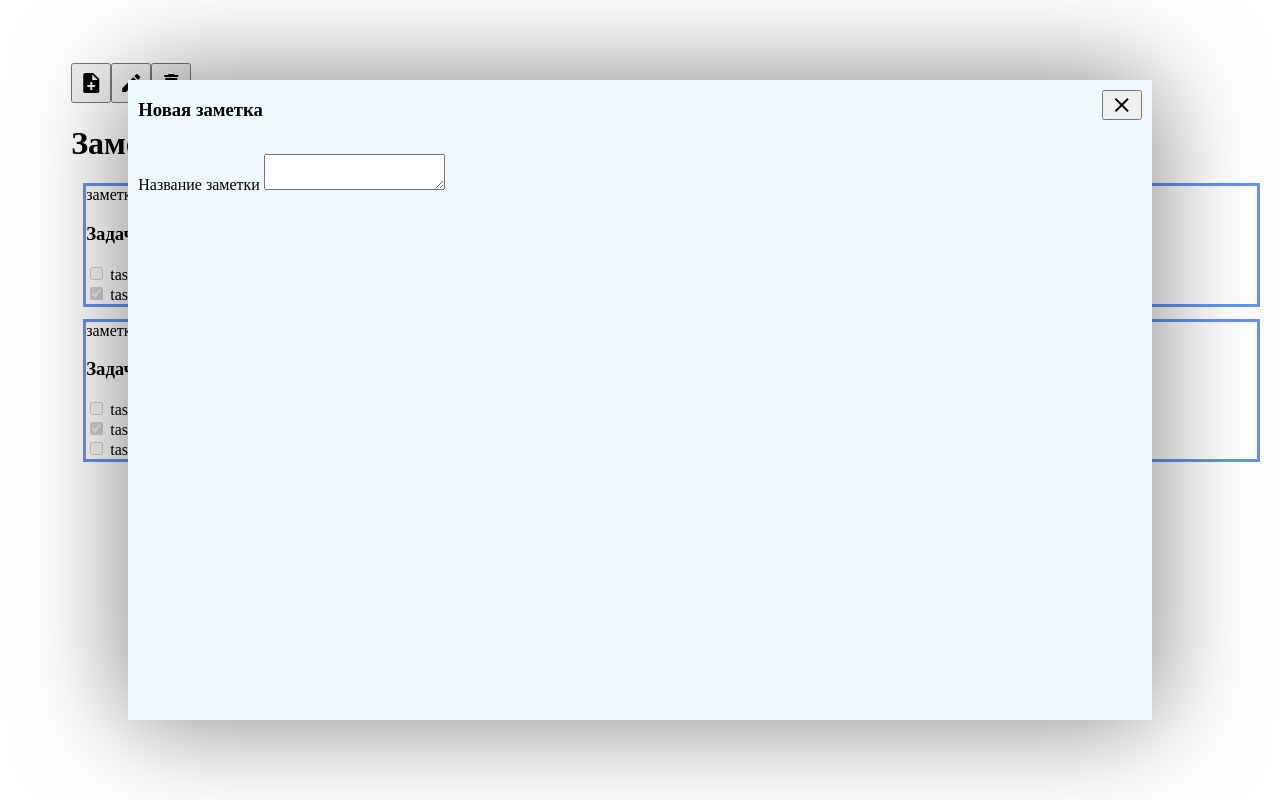
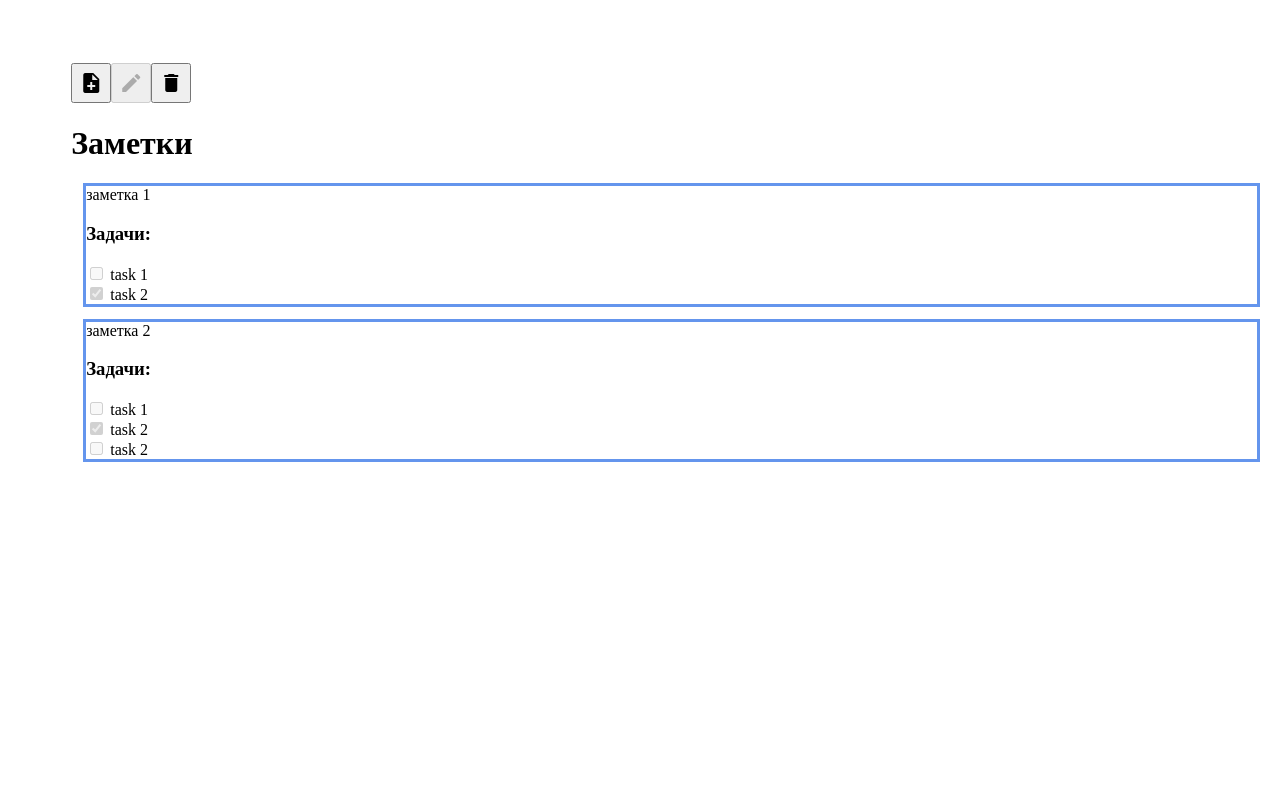
Before and after one commit to tamazyanarsen/vue-test, a Vue app: page / in a window 1280 px wide. Built offline with nearby package versions, Linux system fonts and the light colour scheme.

Commit message:
переписал компонент для отображения списка заметок через компонент List

```diff
--- a/src/components/Notes.vue
+++ b/src/components/Notes.vue
@@ -1,42 +1,58 @@
 <template>
     <div>
         <div class="main-actions">
-            <button class="material-icons">note_add</button>
-            <button class="material-icons">edit</button>
-            <button class="material-icons">delete</button>
+            <button class="material-icons"
+                    @click="editNote(null)">note_add
+            </button>
+            <button class="material-icons"
+                    :disabled="!selectedNoteId"
+                    @click="editNote(selectedNoteId)">edit
+            </button>
+            <button class="material-icons"
+                    @click="deleteNote">delete
+            </button>
         </div>
         <h1>Заметки</h1>
-        <div v-for="note in notes"
-             :key="note.id"
-             class="note"
-             :class="{'note-selected': note.id === selectedNoteId}"
-             @click="selectNote(note)">
-            {{note.caption}}
+        <list :items="notes">
+            <template v-slot:item-template="note">
+                <div class="note"
+                     :class="{'note-selected': note.item.id === selectedNoteId}"
+                     @click="selectNote(note.item)">
+                    {{note.item.caption}}
                     <h3>Задачи:</h3>
-            <div v-for="todo in note.todoList"
-                 :key="todo.id">
+                    <list :items="note.item.todoList.slice(0, note.item.todoList.length > 3 ? 3 : note.item.todoList.length)">
+                        <template v-slot:item-template="todo">
                             <div>
                                 <label>
                                     <input type="checkbox"
                                            disabled="disabled"
-                               :checked="!todo.active">
-                        {{todo.text}}
+                                           :checked="!todo.item.active">
+                                    {{todo.item.text}}
                                 </label>
                             </div>
+                        </template>
+                    </list>
                 </div>
-        </div>
-        <note-edit/>
+            </template>
+        </list>
+        <note-edit :note-id="selectedNoteId"
+                   v-if="noteEditVisible"
+                   @close="noteEditVisible=false"/>
     </div>
 </template>
 
 <script>
     import NoteEdit from "@/components/NoteEdit";
+    import List from "@/components/List";
 
     export default {
         name: 'Notes',
-        components: { NoteEdit },
+        components: { List, NoteEdit },
         data: function () {
-            return { selectedNoteId: null };
+            return {
+                selectedNoteId: null,
+                noteEditVisible: false
+            };
         },
         props: {
             notes: Array
@@ -44,6 +60,13 @@
         methods: {
             selectNote(note) {
                 this.selectedNoteId = note.id;
+            },
+            editNote(noteId = this.selectedNoteId) {
+                this.selectedNoteId = noteId;
+                this.noteEditVisible = true;
+            },
+            deleteNote() {
+
             }
         }
     }
```
Lines whose indentation alone changed are shown as unchanged.
